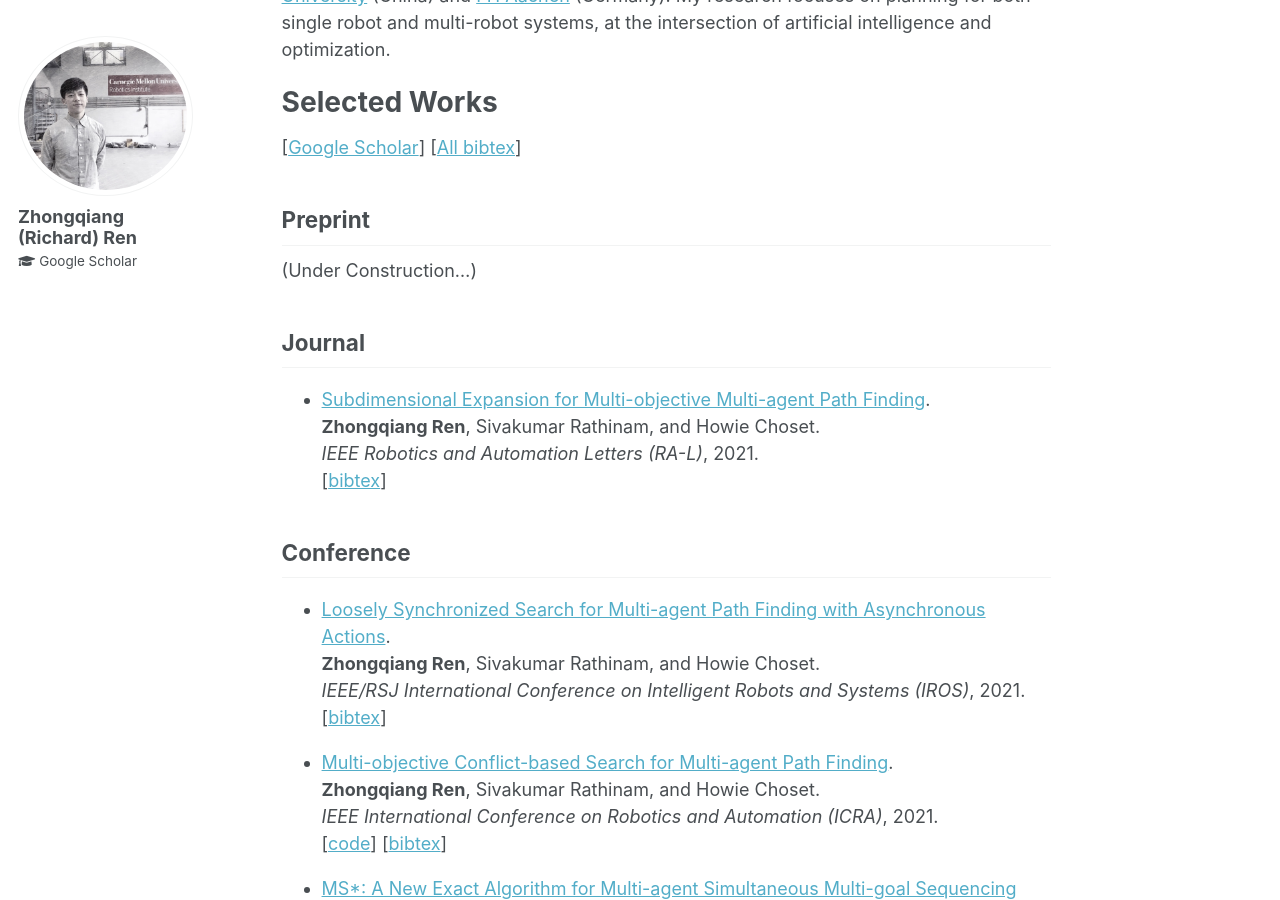
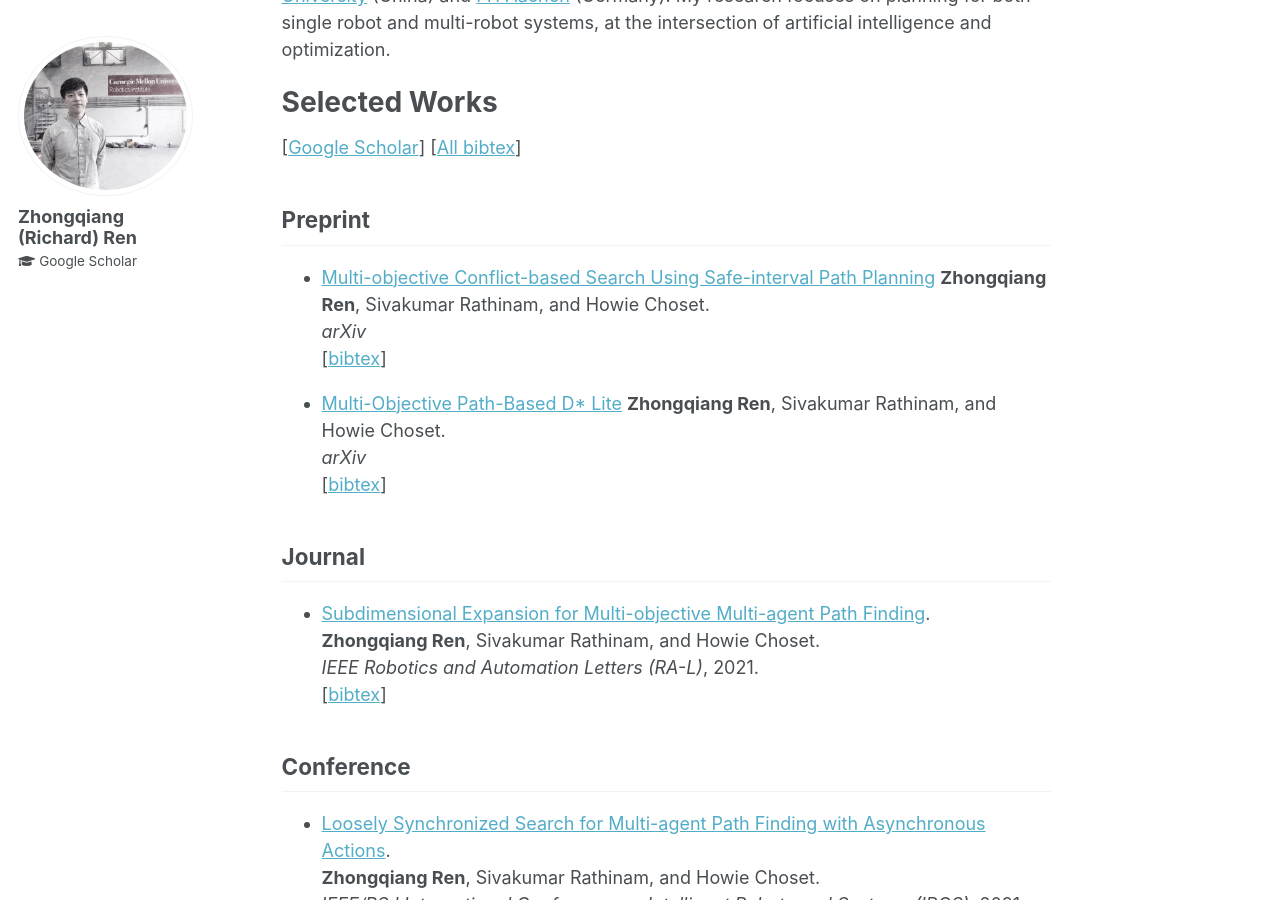
Before and after one commit to wonderren/wonderren.github.io, a Jekyll site: the page built from _pages/about.md, in a window 1280 px wide and 900 px high, scrolled down 307 px. Built offline with Jekyll 4.4.1, drawn with Linux system fonts in a browser that asks for light colours.

Commit message:
add arxiv

```diff
--- a/_pages/about.md
+++ b/_pages/about.md
@@ -23,10 +23,36 @@
 Preprint
 ------
 
-(Under Construction...)
+* [Multi-objective Conflict-based Search Using Safe-interval Path Planning](https://arxiv.org/pdf/2108.00745.pdf)
+  **Zhongqiang Ren**, Sivakumar Rathinam, and Howie Choset.\
+  <i>arXiv</i>\
+  [<a href="javascript:void(0)" onclick="(function(target, id) { if ($('#' + id).css('display') == 'block') { $('#' + id).hide('fast'); $(target).text('bibtex') } else { $('#' + id).show('fast'); $(target).text('bibtex') } })(this, 'bibtex-ren21-MOMstar');">bibtex</a>]
+<div id="bibtex-ren21-MOMstar" style="display:none">
+<pre>@article{ren21mosipp,
+  title={Multi-objective Conflict-based Search Using Safe-interval Path Planning},
+  author={Ren, Zhongqiang and Rathinam, Sivakumar and Choset, Howie},
+  journal={arXiv preprint arXiv:2108.00745},
+  year={2021}
+}
+</pre></div>
+
+
+* [Multi-Objective Path-Based D* Lite](https://arxiv.org/pdf/2108.00710.pdf)
+  **Zhongqiang Ren**, Sivakumar Rathinam, and Howie Choset.\
+  <i>arXiv</i>\
+  [<a href="javascript:void(0)" onclick="(function(target, id) { if ($('#' + id).css('display') == 'block') { $('#' + id).hide('fast'); $(target).text('bibtex') } else { $('#' + id).show('fast'); $(target).text('bibtex') } })(this, 'bibtex-ren21-MOMstar');">bibtex</a>]
+<div id="bibtex-ren21-MOMstar" style="display:none">
+<pre>@article{ren21mopbd,
+  title={Multi-Objective Path-Based D* Lite},
+  author={Ren, Zhongqiang and Rathinam, Sivakumar and Choset, Howie},
+  journal={arXiv preprint arXiv:2108.00710},
+  year={2021}
+}
+</pre></div>
 
 Journal
 ------
+
 * [Subdimensional Expansion for Multi-objective Multi-agent Path Finding](https://arxiv.org/pdf/2102.01353.pdf).\
 	**Zhongqiang Ren**, Sivakumar Rathinam, and Howie Choset.\
 	<i>IEEE Robotics and Automation Letters (RA-L)</i>, 2021.\
```
Also changed, not shown: files/all_bibtex.txt (+9 -0 lines).
